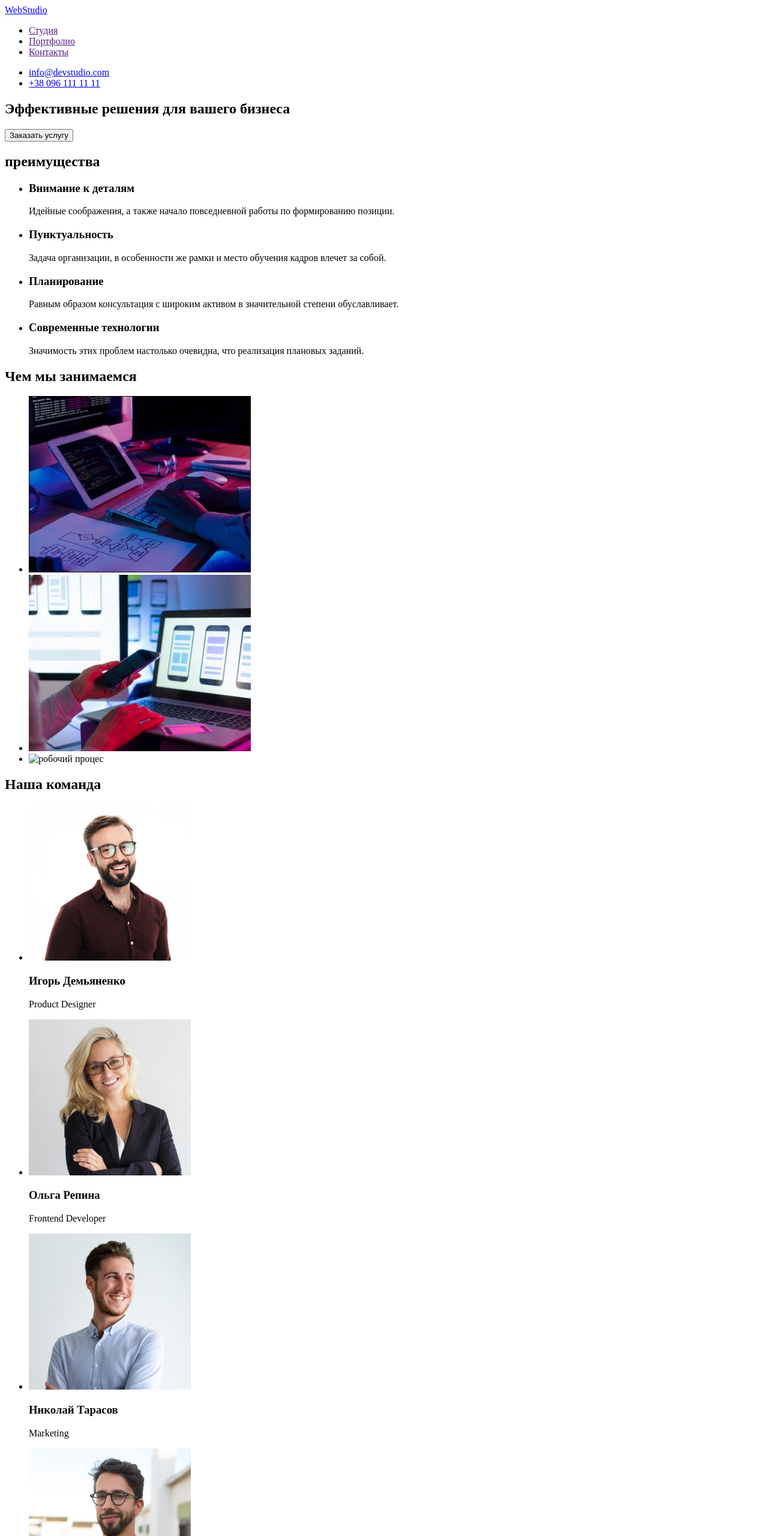
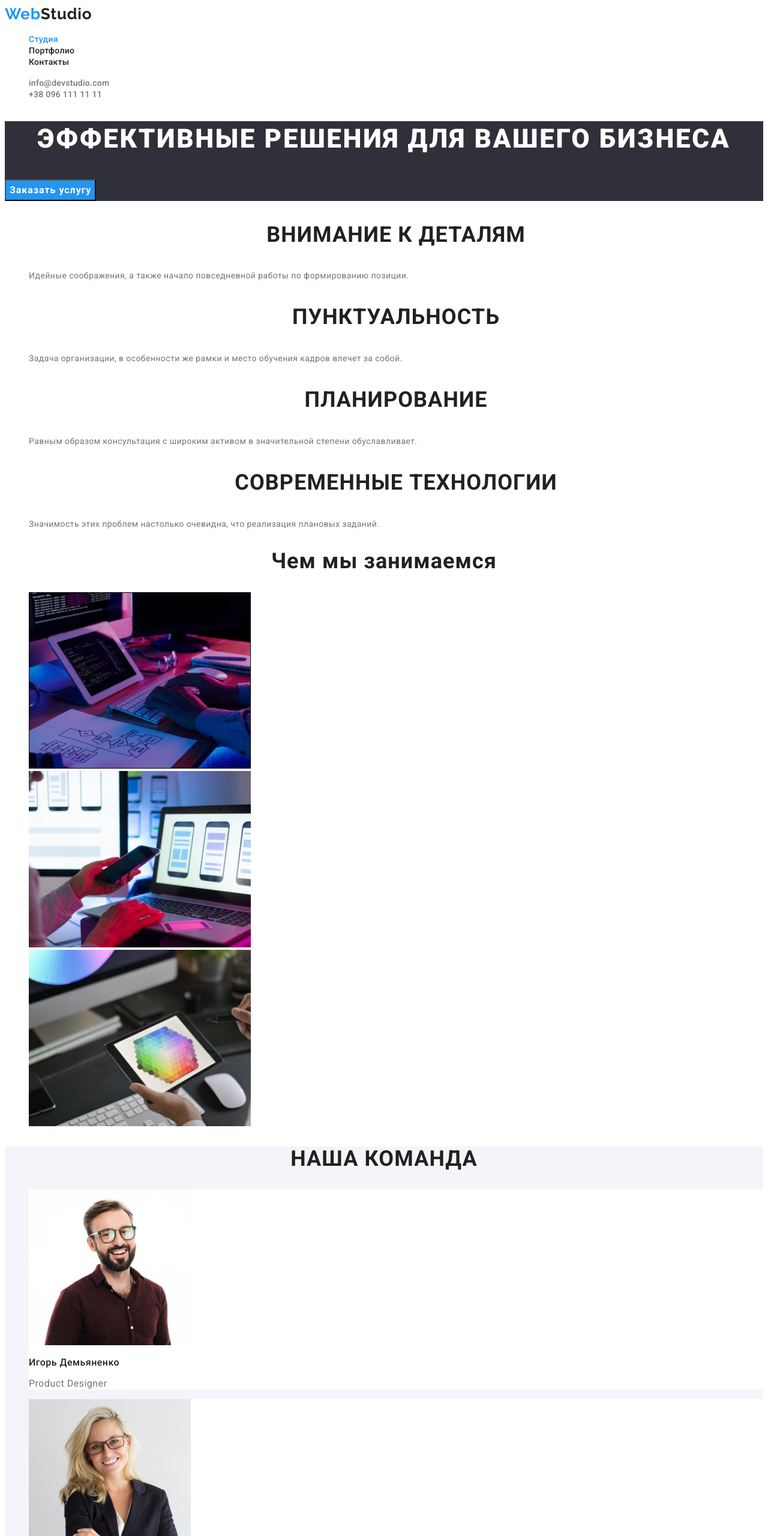
Before and after one commit to machell71/goit-markup-hw-02, a plain HTML site: page index.html in a window 1280 px wide. Shown: the top 2560 px of the page at 60% size. Drawn offline with Linux system fonts and the light colour scheme.

Commit message:
домашка 2

```diff
--- a/css/styles.css
+++ b/css/styles.css
@@ -0,0 +1,224 @@
+:root {
+  --title-tex-color: #212121;
+  --accent-color: #2196f3;
+  --text-color: #757575;
+  --main-color:#ffffff;
+}
+
+body {
+  background-color: var(--main-color);
+  font-family: Roboto, sans-serif;
+}
+/* heder */
+.web{
+color: var(--title-tex-color);
+}
+.logo {
+  font-family: "Raleway", sans-serif;
+  font-weight: 700;
+  font-size: 26px;
+  line-height: 1.19;
+  letter-spacing: 0.03em;
+  color:var(--accent-color);
+  text-decoration: none;
+}
+
+.link {
+  text-decoration: none;
+}
+
+.list {
+  list-style-type: none;
+}
+
+.nav-list .link {
+  font-weight: 500;
+  font-size: 14px;
+  line-height: 1.14;
+  letter-spacing: 0.02em;
+  color: var(--title-tex-color);
+}
+
+
+.connection-list .link {
+  font-weight: 500;
+  font-size: 14px;
+  line-height: 1.14;
+  letter-spacing: 0.02em;
+  color: var(--text-color);
+}
+
+/* hero */
+.hero {
+  background-color: #2f303a;
+}
+.hero-title {
+  font-weight: 900;
+  font-size: 44px;
+  line-height: 1.36;
+  text-align: center;
+  letter-spacing: 0.06em;
+  text-transform: uppercase;
+  color: var(--main-color);
+}
+
+.btn {
+  background-color: var(--accent-color);
+  color: var(--main-color);
+  cursor: pointer;
+  font-family: inherit;
+  font-weight: 700;
+  font-size: 16px;
+  line-height: 1.87;
+  letter-spacing: 0.06em;
+}
+.btn:hover,
+.btn:focus {
+  color: black;
+}
+/* Benefits */
+
+.Benefits  {
+  position: absolute;
+  white-space: nowrap;
+  width: 1px;
+  height: 1px;
+  overflow: hidden;
+  border: 0;
+  padding: 0;
+  clip: rect(0 0 0 0);
+  clip-path: inset(50%);
+  margin: -1px;
+}
+
+.team-title{
+font-weight: 700;
+font-size: 14px;
+line-height: 1.14;
+letter-spacing: 0.03em;
+text-transform: uppercase;
+color: var(--title-tex-color);
+}
+
+.text-team{
+font-weight: 400;
+font-size: 14px;
+line-height: 1.71;
+letter-spacing: 0.03em;
+color: var(--text-color);
+}
+
+/* directions */
+
+.directions{
+font-weight: 700;
+font-size: 36px;
+line-height: 1.16;
+text-align: center;
+letter-spacing: 0.03em;
+color: var(--title-tex-color);
+}
+/* team */
+.section-team{
+background-color:#F5F4FA ;
+}
+.team-item{
+background-color: var(--main-color) ;
+}
+.team-title{
+font-weight: 700;
+font-size: 36px;
+line-height: 1.16;
+text-align: center;
+letter-spacing: 0.03em;
+color: var(--title-tex-color);
+}
+.list-team .title{
+font-weight: 500;
+font-size: 16px;
+line-height: 1.18;
+letter-spacing: 0.03em;
+color: var(--title-tex-color);
+}
+.list-team .text{
+font-weight: 400;
+font-size: 16px;
+line-height: 1.18;
+letter-spacing: 0.03em;
+color: var(--text-color);
+}
+/* footer */
+.logo-footer{
+color:var(--accent-color);
+text-decoration: none;
+}
+.web-footer{
+color: var(--main-color);
+}
+.footer{
+background-color: #2F303A;
+
+}
+
+.locations{
+font-style: normal;
+font-weight: 400;
+font-size: 14px;
+line-height: 1.71;
+letter-spacing: 0.03em;
+color: var(--main-color);
+text-decoration: none;
+}
+
+.address-list .link{
+font-style: normal;
+font-weight: 400;
+font-size: 14px;
+line-height: 1.71;
+letter-spacing: 0.03em;
+color: rgba(255, 255, 255, 0.6);
+}
+.link:hover,
+.link:focus {
+  color: var(--accent-color);
+}
+.nav-list .link.current{
+color: var(--accent-color);
+    }
+
+
+
+/* -----portfolio----- */
+
+/* filter */
+
+.btn-portfolio{
+font-family:inherit;
+font-weight: 500;
+font-size: 16px;
+line-height: 1.62;
+letter-spacing: 0.03em;
+color: var(--title-tex-color);
+cursor: pointer;
+}
+.btn-portfolio:hover,
+.btn-portfolio:focus
+{
+background-color:var(--accent-color);
+color: var(--main-color);
+}
+/* capabilities */
+.filter-title{
+font-weight: 700;
+font-size: 18px;
+line-height: 2;
+letter-spacing: 0.06em;
+color: var(--title-tex-color);
+}
+.filter-text{
+font-weight: 400;
+font-size: 16px;
+line-height: 1.87;
+letter-spacing: 0.03em;
+color: var(--text-color);
+}
--- a/index.html
+++ b/index.html
@@ -4,59 +4,67 @@
     <meta charset="UTF-8" />
     <meta http-equiv="X-UA-Compatible" content="IE=edge" />
     <meta name="viewport" content="width=device-width, initial-scale=1.0" />
-    <title>жая жая</title>
-    <link rel="stylesheet" href="./css/styles.css">
+    <title>WebStudio</title>
+    <link rel="stylesheet" href="./css/styles.css" />
+    <link
+      href="https://fonts.googleapis.com/css2?family=Raleway:wght@700&family=Roboto:wght@400;500;700;900&display=swap"
+      rel="stylesheet"
+    />
   </head>
   <body>
     <!-- шапка -->
-    <header>
-      <nav>
-        <a href="/">WebStudio</a>
-        <ul>
-          <li><a href="">Студия</a></li>
-          <li><a href="">Портфолио</a></li>
-          <li><a href="">Контакты</a></li>
+    <header class="heder">
+      <nav class="nav">
+        <a href="/" class="logo">Web<span class="web">Studio</span></a>
+        <ul class="nav-list list">
+          <li><a href="" class="link current">Студия</a></li>
+          <li><a href="./portfolio.html" class="link">Портфолио</a></li>
+          <li><a href="" class="link">Контакты</a></li>
         </ul>
       </nav>
-      <ul>
-        <li><a href="mailto:info@devstudio.com">info@devstudio.com</a></li>
-        <li><a href="tel:+380961111111">+38 096 111 11 11</a></li>
+      <ul class="connection-list list">
+        <li>
+          <a href="mailto:info@devstudio.com" class="link"
+            >info@devstudio.com</a
+          >
+        </li>
+        <li><a href="tel:+380961111111" class="link">+38 096 111 11 11</a></li>
       </ul>
     </header>
     <!-- герой -->
     <main>
-      <section>
-        <h1>Эффективные решения для вашего бизнеса</h1>
-        <button type="button">Заказать услугу</button>
+      <section class="hero">
+        <h1 class="hero-title">Эффективные решения для вашего бизнеса</h1>
+        <button type="button" class="btn">Заказать услугу</button>
       </section>
       <!-- переваги -->
       <section>
-        <h2>преимущества</h2>
-        <ul>
+        <h2 class="Benefits">преимущества</h2>
+        <ul class="list-team list">
           <li>
-            <h3>Внимание к деталям</h3>
-            <p>
+            <h3 class="team-title">Внимание к деталям</h3>
+            <p class="text-team">
               Идейные соображения, а также начало повседневной работы по
               формированию позиции.
             </p>
           </li>
           <li>
-            <h3>Пунктуальность</h3>
-            <p>
+            <h3 class="team-title">Пунктуальность</h3>
+            <p class="text-team">
               Задача организации, в особенности же рамки и место обучения кадров
               влечет за собой.
             </p>
           </li>
           <li>
-            <h3>Планирование</h3>
-            <p>
+            <h3 class="team-title">Планирование</h3>
+            <p class="text-team">
               Равным образом консультация с широким активом в значительной
               степени обуславливает.
             </p>
           </li>
           <li>
-            <h3>Современные технологии</h3>
-            <p>
+            <h3 class="team-title">Современные технологии</h3>
+            <p class="text-team">
               Значимость этих проблем настолько очевидна, что реализация
               плановых заданий.
             </p>
@@ -65,57 +73,92 @@
       </section>
       <!-- основні направлення -->
       <section>
-        <h2>Чем мы занимаемся</h2>
-        <ul>
+        <h2 class="directions">Чем мы занимаемся</h2>
+        <ul class="list">
           <li>
-            <img src="./images/work1.jpg" alt="робочий процес" width="370" height="294" />
+            <img
+              src="./images/work1.jpg"
+              alt="робочий процес"
+              width="370"
+              height="294"
+            />
           </li>
           <li>
-            <img src="./images/work2.jpg" alt="робочий процес" width="370" height="294" />
+            <img
+              src="./images/work2.jpg"
+              alt="робочий процес"
+              width="370"
+              height="294"
+            />
           </li>
           <li>
-            <img src="./images/work3.jpg" alt="робочий процес" width="370" height="294" />
+            <img
+              src="./images/work3.jpg"
+              alt="робочий процес"
+              width="370"
+              height="294"
+            />
           </li>
         </ul>
       </section>
       <!-- команда -->
-      <section>
-        <h2>Наша команда</h2>
-        <ul>
-          <li>
-            <img src="./images/team1.jpg" alt="фото людини" width="270" height="260" />
-            <h3>Игорь Демьяненко</h3>
-            <p>Product Designer</p>
+      <section class="section-team">
+        <h2 class="team-title">Наша команда</h2>
+        <ul class="list list-team">
+          <li class="team-item">
+            <img
+              src="./images/team1.jpg"
+              alt="фото людини"
+              width="270"
+              height="260"
+            />
+            <h3 class="title">Игорь Демьяненко</h3>
+            <p class="text">Product Designer</p>
           </li>
-          <li>
-            <img src="./images/team2.jpg" alt="фото людини" width="270" height="260" />
-            <h3>Ольга Репина</h3>
-            <p>Frontend Developer</p>
+          <li class="team-item">
+            <img
+              src="./images/team2.jpg"
+              alt="фото людини"
+              width="270"
+              height="260"
+            />
+            <h3 class="title">Ольга Репина</h3>
+            <p class="text">Frontend Developer</p>
           </li>
-          <li>
-            <img src="./images/team3.jpg" alt="фото людини" width="270" height="260" />
-            <h3>Николай Тарасов</h3>
-            <p>Marketing</p>
+          <li class="team-item">
+            <img
+              src="./images/team3.jpg"
+              alt="фото людини"
+              width="270"
+              height="260"
+            />
+            <h3 class="title">Николай Тарасов</h3>
+            <p class="text">Marketing</p>
           </li>
-          <li>
-            <img src="./images/team4.jpg" alt="фото людини" width="270" height="260" />
-            <h3>Михаил Ермаков</h3>
-            <p>UI Designer</p>
+          <li class="team-item">
+            <img
+              src="./images/team4.jpg"
+              alt="фото людини"
+              width="270"
+              height="260"
+            />
+            <h3 class="title">Михаил Ермаков</h3>
+            <p class="text">UI Designer</p>
           </li>
         </ul>
       </section>
     </main>
     <!-- кінець -->
-    <footer>
-      <a href="/">WebStudio</a>
-      <address>
-
-        <a href="https://goo.gl/maps/K1gQqmpMc34QFqacA" target="_blank" rel="">г. Киев, пр-т Леси Украинки, 26</a>
-      <ul>
-        <li><a href="mailto:info@example.com">info@example.com</a></li>
-        <li><a href="tel:+380991111111">+38 099 111 11 11</a></li>
-      </ul>
-    </address>
+    <footer class="footer">
+      <a href="/" class="logo-footer">Web<span class="web-footer">Studio</span></a>
+      <address class="address">
+        <a href="https://goo.gl/maps/K1gQqmpMc34QFqacA" target="_blank" rel=""
+           class="locations link">г. Киев, пр-т Леси Украинки, 26</a>
+        <ul class="address-list list">
+          <li><a href="mailto:info@example.com" class="link">info@example.com</a></li>
+          <li><a href="tel:+380991111111" class="link">+38 099 111 11 11</a></li>
+        </ul>
+      </address>
     </footer>
   </body>
 </html>
```
Also changed, not shown: portfolio.html (added, +145 -0 lines), images/interactive.jpg (added), images/interactive1.jpg (added), images/interactive3.jpg (added), images/interactive4.jpg (added), images/interactive5.jpg (added), images/interactive6.jpg (added), images/interactive7.jpg (added), images/interactive8.jpg (added), images/interactive9.jpg (added), images/work3.jpg (renamed from images/work13.jpg).
